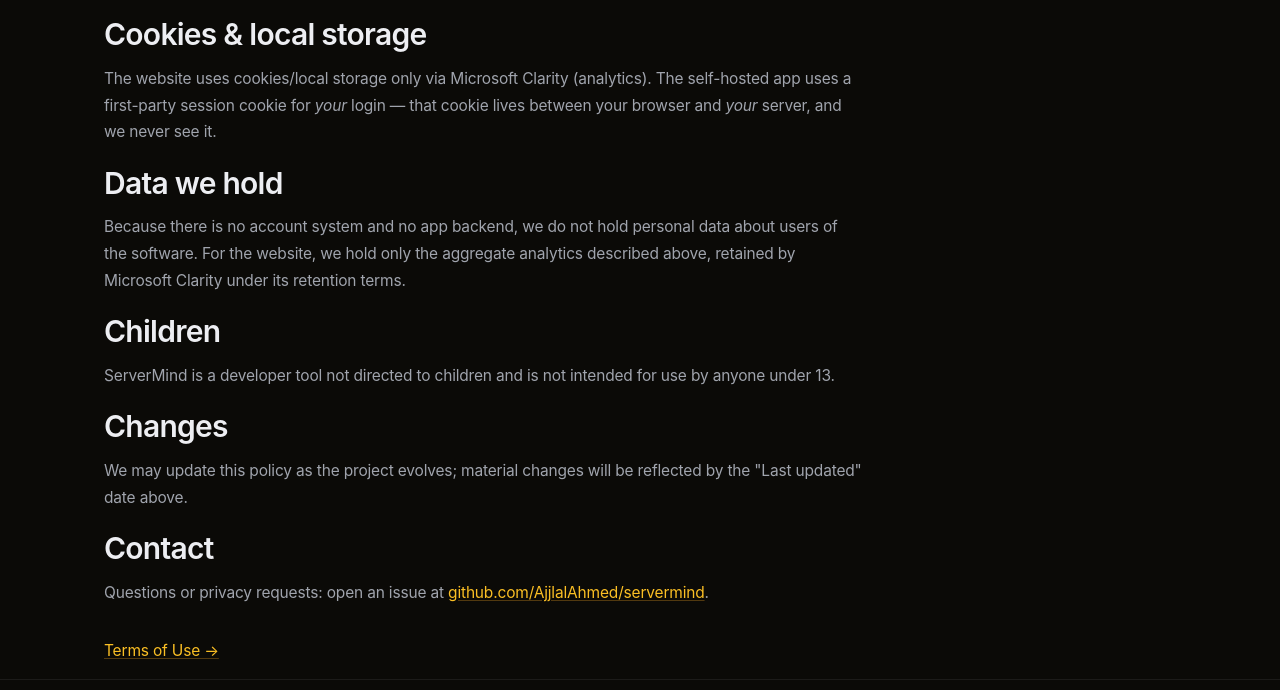
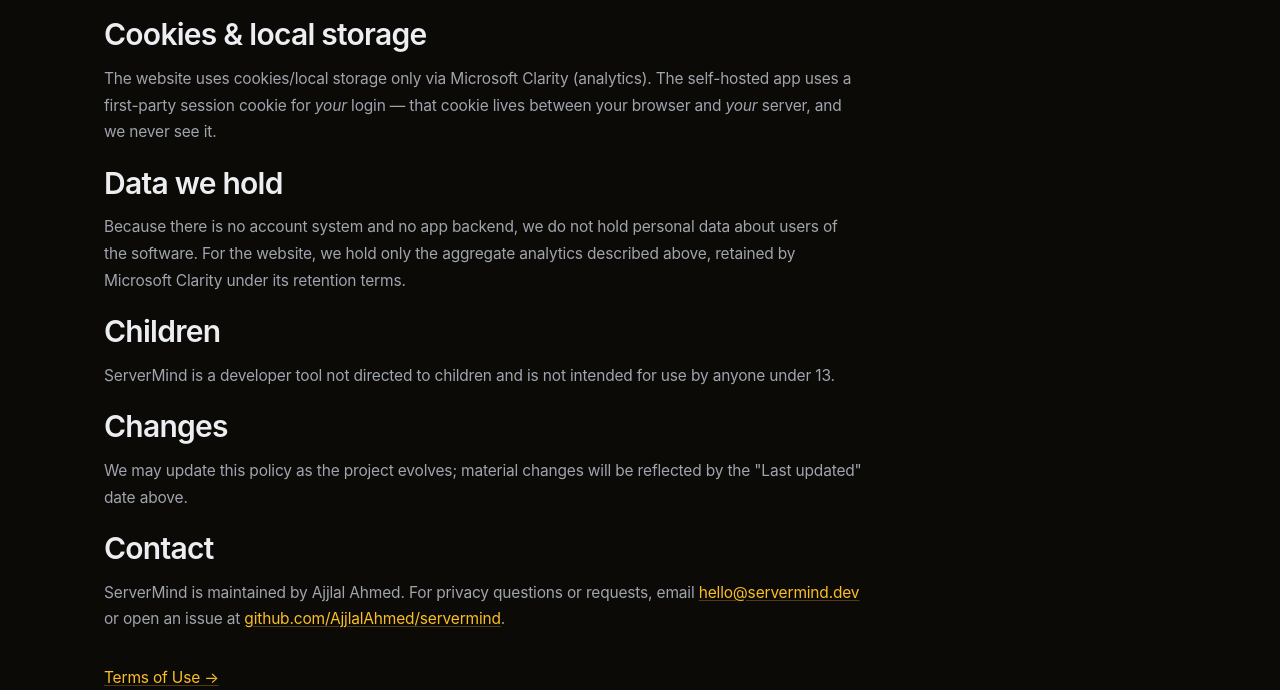
Before and after one commit to AjjlalAhmed/servermind, a website: page landing/privacy.html in a window 1280 px wide. Shown: the part 1376-2066 px from the top of the page. Drawn offline with Linux system fonts and the light colour scheme; a small style sheet from the web is missing.

Commit message:
Set author and contact info in landing pages
Update landing/privacy.html and landing/terms.html: replace generic meta author with "Ajjlal Ahmed", add maintainer attribution and a contact email (hello@servermind.dev) to the Contact sections, and remove the initial maintainer note comments. These changes surface the maintainer's name and preferred contact details on the public privacy and terms pages.

```diff
--- a/landing/privacy.html
+++ b/landing/privacy.html
@@ -1,11 +1,4 @@
 <!DOCTYPE html>
-<!--
-  NOTE FOR THE MAINTAINER: this is a practical, accurate starting policy for an
-  open-source, self-hosted tool plus a marketing site that uses Microsoft Clarity.
-  Before relying on it, review and fill in: a contact email (currently points to
-  GitHub), your legal entity/name, and your governing-law jurisdiction. It is not
-  legal advice.
--->
 <html lang="en">
 <head>
 <meta charset="utf-8" />
@@ -23,7 +16,7 @@
 <title>Privacy Policy — ServerMind</title>
 <meta name="description" content="ServerMind privacy policy: the self-hosted app collects no telemetry and sends data only to the AI provider you choose; the servermind.dev site uses privacy-friendly analytics." />
 <meta name="theme-color" content="#0B0A07" />
-<meta name="author" content="ServerMind" />
+<meta name="author" content="Ajjlal Ahmed" />
 <meta name="robots" content="index,follow" />
 <link rel="canonical" href="https://servermind.dev/privacy.html" />
 <link rel="icon" href="favicon.svg" type="image/svg+xml" />
@@ -116,7 +109,7 @@
       <p>We may update this policy as the project evolves; material changes will be reflected by the "Last updated" date above.</p>
 
       <h2>Contact</h2>
-      <p>Questions or privacy requests: open an issue at <a href="https://github.com/AjjlalAhmed/servermind" target="_blank" rel="noopener">github.com/AjjlalAhmed/servermind</a>.</p>
+      <p>ServerMind is maintained by Ajjlal Ahmed. For privacy questions or requests, email <a href="mailto:hello@servermind.dev">hello@servermind.dev</a> or open an issue at <a href="https://github.com/AjjlalAhmed/servermind" target="_blank" rel="noopener">github.com/AjjlalAhmed/servermind</a>.</p>
 
       <p style="margin-top:2rem"><a href="terms.html">Terms of Use →</a></p>
     </article>
```
Also changed, not shown: landing/terms.html (+2 -8 lines).
